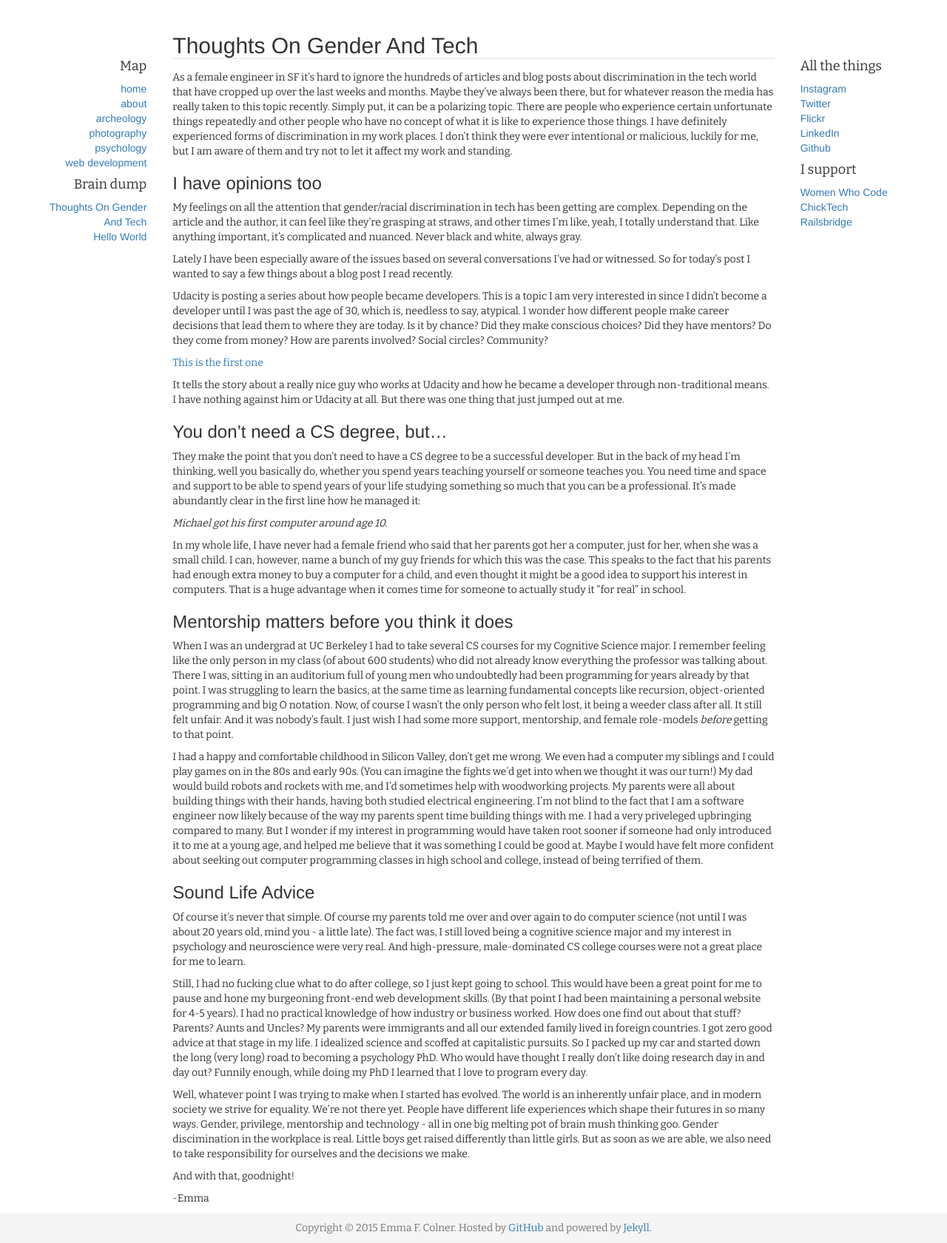
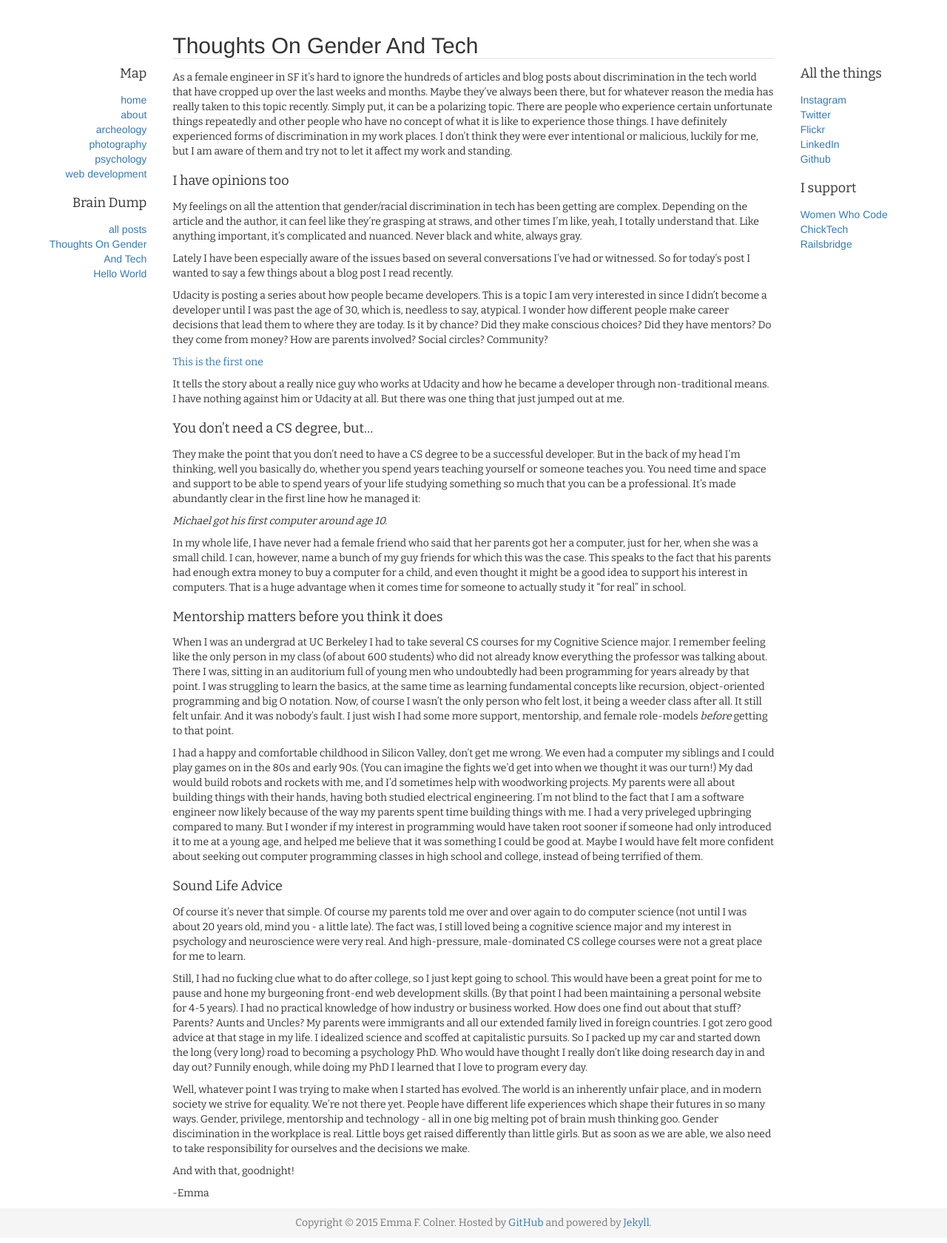
Before and after one commit to emmafern/emmafern.github.io, a Jekyll site: the page built from _posts/2015-03-11-thoughts-on-gender-and-tech.md, in a window 1280 px wide. Shown: the whole page at 74% size. Built offline with Jekyll 4.4.1, drawn with Linux system fonts in a browser that asks for light colours.

```diff
--- a/_layouts/default.html
+++ b/_layouts/default.html
@@ -15,9 +15,9 @@ header_title: Emma Ferneyhough Colner
     <!-- Fonts -->
     <link href='http://fonts.googleapis.com/css?family=Bitter:400,700|Pacifico' rel='stylesheet' type='text/css'>
     <!-- Custom CSS -->
+    <link href='/assets/css/sticky-footer.css' rel='stylesheet' type='text/css'>
+    <link href='/assets/css/layout.css' rel='stylesheet' type='text/css'>
     <link href='/assets/css/typography.css' rel='stylesheet' type='text/css'>
-    <link href='/assets/css/layout.css' rel='stylesheet' type='text/css'>
-    <link href='/assets/css/sticky-footer.css' rel='stylesheet' type='text/css'>
   </head>
 
   <body>
@@ -39,8 +39,11 @@ header_title: Emma Ferneyhough Colner
           </ul>
 
           <!-- web log links -->
-          <h4>Brain dump</h4>
+          <h4>Brain Dump</h4>
           <ul class="ul-nobullets">
+            <li>
+              <a href="/brain_dump">all posts</a>
+            </li>
             {% for post in site.posts %}
               <li>
                 <a href="{{ post.url }}">{{ post.title }}</a>
--- a/_posts/2015-03-11-thoughts-on-gender-and-tech.md
+++ b/_posts/2015-03-11-thoughts-on-gender-and-tech.md
@@ -2,11 +2,9 @@
 layout: default
 ---
 
-{{ post.title }}
-
 As a female engineer in SF it's hard to ignore the hundreds of articles and blog posts about discrimination in the tech world that have cropped up over the last weeks and months. Maybe they've always been there, but for whatever reason the media has really taken to this topic recently. Simply put, it can be a polarizing topic. There are people who experience certain unfortunate things repeatedly and other people who have no concept of what it is like to experience those things. I have definitely experienced forms of discrimination in my work places. I don't think they were ever intentional or malicious, luckily for me, but I am aware of them and try not to let it affect my work and standing.
 
-###I have opinions too
+####I have opinions too
 
 My feelings on all the attention that gender/racial discrimination in tech has been getting are complex. Depending on the article and the author, it can feel like they're grasping at straws, and other times I'm like, yeah, I totally understand that. Like anything important, it's complicated and nuanced. Never black and white, always gray.
 
@@ -18,7 +16,7 @@ Udacity is posting a series about how people became developers. This is a topic
 
 It tells the story about a really nice guy who works at Udacity and how he became a developer through non-traditional means. I have nothing against him or Udacity at all. But there was one thing that just jumped out at me.
 
-###You don't need a CS degree, but...
+####You don't need a CS degree, but...
 
 They make the point that you don't need to have a CS degree to be a successful developer. But in the back of my head I'm thinking, well you basically do, whether you spend years teaching yourself or someone teaches you. You need time and space and support to be able to spend years of your life studying something so much that you can be a professional. It's made abundantly clear in the first line how he managed it:
 
@@ -26,13 +24,13 @@ They make the point that you don't need to have a CS degree to be a successful d
 
 In my whole life, I have never had a female friend who said that her parents got her a computer, just for her, when she was a small child. I can, however, name a bunch of my guy friends for which this was the case. This speaks to the fact that his parents had enough extra money to buy a computer for a child, and even thought it might be a good idea to support his interest in computers. That is a huge advantage when it comes time for someone to actually study it "for real" in school.
 
-###Mentorship matters before you think it does
+####Mentorship matters before you think it does
 
 When I was an undergrad at UC Berkeley I had to take several CS courses for my Cognitive Science major. I remember feeling like the only person in my class (of about 600 students) who did not already know everything the professor was talking about. There I was, sitting in an auditorium full of young men who undoubtedly had been programming for years already by that point. I was struggling to learn the basics, at the same time as learning fundamental concepts like recursion, object-oriented programming and big O notation. Now, of course I wasn't the only person who felt lost, it being a weeder class after all. It still felt unfair. And it was nobody's fault. I just wish I had some more support, mentorship, and female role-models *before* getting to that point.
 
 I had a happy and comfortable childhood in Silicon Valley, don't get me wrong. We even had a computer my siblings and I could play games on in the 80s and early 90s. (You can imagine the fights we'd get into when we thought it was our turn!) My dad would build robots and rockets with me, and I'd sometimes help with woodworking projects. My parents were all about building things with their hands, having both studied electrical engineering. I'm not blind to the fact that I am a software engineer now likely because of the way my parents spent time building things with me. I had a very priveleged upbringing compared to many. But I wonder if my interest in programming would have taken root sooner if someone had only introduced it to me at a young age, and helped me believe that it was something I could be good at. Maybe I would have felt more confident about seeking out computer programming classes in high school and college, instead of being terrified of them.
 
-###Sound Life Advice
+####Sound Life Advice
 
 Of course it's never that simple. Of course my parents told me over and over again to do computer science (not until I was about 20 years old, mind you - a little late). The fact was, I still loved being a cognitive science major and my interest in psychology and neuroscience were very real. And high-pressure, male-dominated CS college courses were not a great place for me to learn.
 
--- a/assets/css/typography.css
+++ b/assets/css/typography.css
@@ -16,12 +16,43 @@ h2 {
   border-bottom: 2px solid #EEE;
 }
 
+h3 {
+  margin-bottom: 15px;
+}
+
 h4 {
   font-family: 'Bitter', serif;
+  margin-bottom: 15px;
+  margin-top: 20px;
 }
 
 p {
   font-family: 'Bitter', serif;
+}
+
+.post-date {
+  background: #835293;
+  display: block;
+  padding: 0.4em 0.6em 0.3em;
+  font-weight: bold;
+  color: white;
+  border-bottom: 3px solid #3E0D4E;
+  float: right;
+}
+
+.post-title a {
+  color: inherit;
+  border-bottom: 1px dashed #999;
+  display: inline;
+  text-decoration: none;
+}
+
+.post-list {
+
+}
+
+.post-body {
+
 }
 
 .ul-nobullets {
--- a/web_dev/index.html
+++ b/web_dev/index.html
@@ -11,6 +11,6 @@ title: web development
 
 <p>My software engineering career started at <a href="http://www.crowdflower.com">CrowdFlower</a>, a crowdsourcing business and platform that provides microtasking work to thousands of people world-wide at the same time as completing massive data enrichment projects for enterprise clients. It was there that I first learned Ruby, and then moved on to Rails.</p>
 
-<p>The CEO of CrowdFlower encouraged me to join a group called <a href="https://www.womenwhocode.com/">Women Who Code</a> that I am still part of to this day (in fact, I recently became one of the Ruby Tuesday study group leads). Each Tuesday I meet up with talented women who code in Ruby (among other languages) and we work on whatever we want. In a time and place where there are not many female role models in software engineering, I feel this community has been an integral part of my professional development. Last Fall I also joined a group called <a href="http://chicktech.org/">ChickTech</a> that fosters technical learning in high school-aged girls so I can do my part in giving back. This experience has, in fact, reinvigorated my interest in maintaining a personal website. Most recently, I decided to volunteer at Rails workshops hosted by <a href="http://www.railsbridge.org/">Railsbridge</a>, an organization that focuses on increasing diversity in tech.</p>
+<p>The CEO of CrowdFlower encouraged me to join a group called <a href="https://www.womenwhocode.com/">Women Who Code</a> that I am still part of to this day (in fact, I recently became one of the Ruby Tuesday study group leads). Each Tuesday I meet up with talented women who code in Ruby (among other languages) and we work on whatever we want. In a time and place where there are few female role models in software engineering, I feel this community has been an integral part of my professional development. Last Fall I also joined a group called <a href="http://chicktech.org/">ChickTech</a> that fosters technical learning in high school-aged girls so I can do my part in giving back. This experience has, in fact, reinvigorated my interest in maintaining a personal website. Most recently, I decided to volunteer at Rails workshops hosted by <a href="http://www.railsbridge.org/">Railsbridge</a>, an organization that focuses on increasing diversity in tech.</p>
 
 <p>I am available for hire 1 day a week if you have a small project that needs some attention. Contact me at <a href="mailto:emmacolner@gmail.com?Subject=Freelance%20Inquiry">emmacolner@gmail.com</a>.</p>
```
Also changed, not shown: _posts/2015-02-27-hello-world.md (+2 -4 lines), brain_dump/index.html (added, +25 -0 lines).
